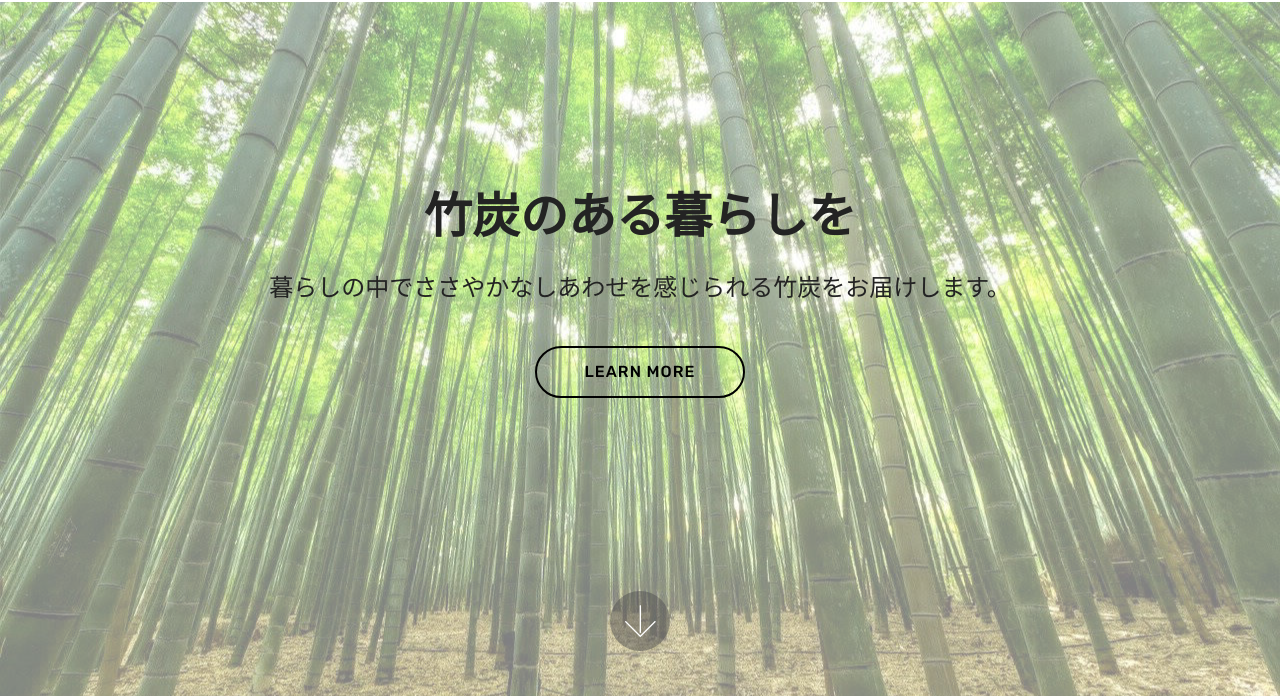
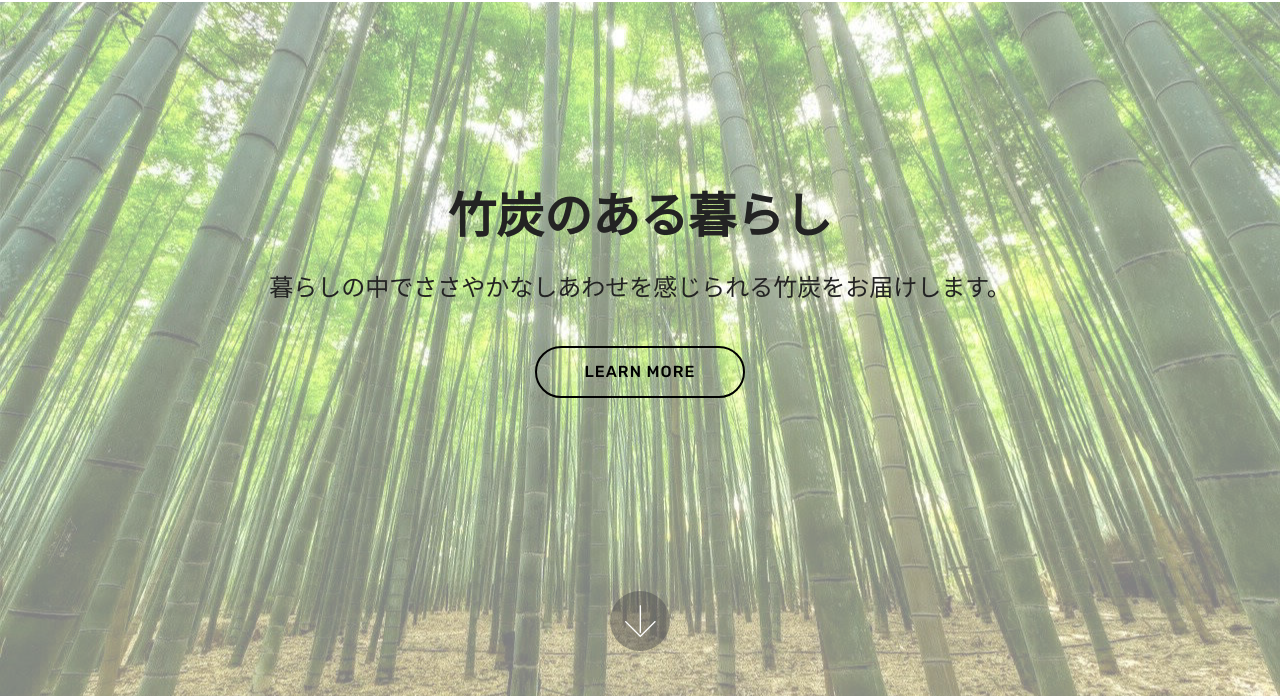
Before and after one commit to ara-tama/akaritoki, a plain HTML site: page index.html in a window 1280 px wide. Shown: the part 104-802 px from the top of the page. Drawn offline with Linux system fonts and the light colour scheme; files whose address does not match are found by name.

Commit message:
Add files via upload

```diff
--- a/index.html
+++ b/index.html
@@ -78,7 +78,7 @@
     <div class="container align-center">
         <div class="row justify-content-md-center">
             <div class="mbr-white col-md-10">
-                <h1 class="mbr-section-title mbr-bold pb-3 mbr-fonts-style display-2">竹炭のある暮らしを</h1>
+                <h1 class="mbr-section-title mbr-bold pb-3 mbr-fonts-style display-2">竹炭のある暮らし</h1>
 
                 <p class="mbr-text pb-3 mbr-fonts-style display-5">
                     暮らしの中でささやかなしあわせを感じられる竹炭をお届けします。
```
